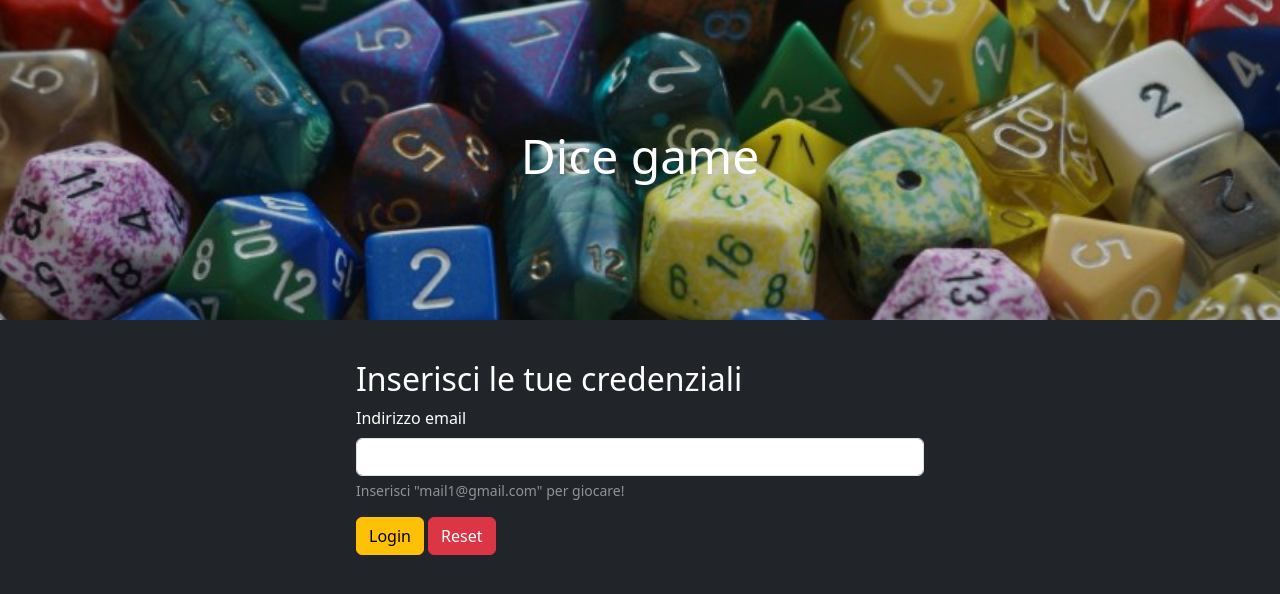
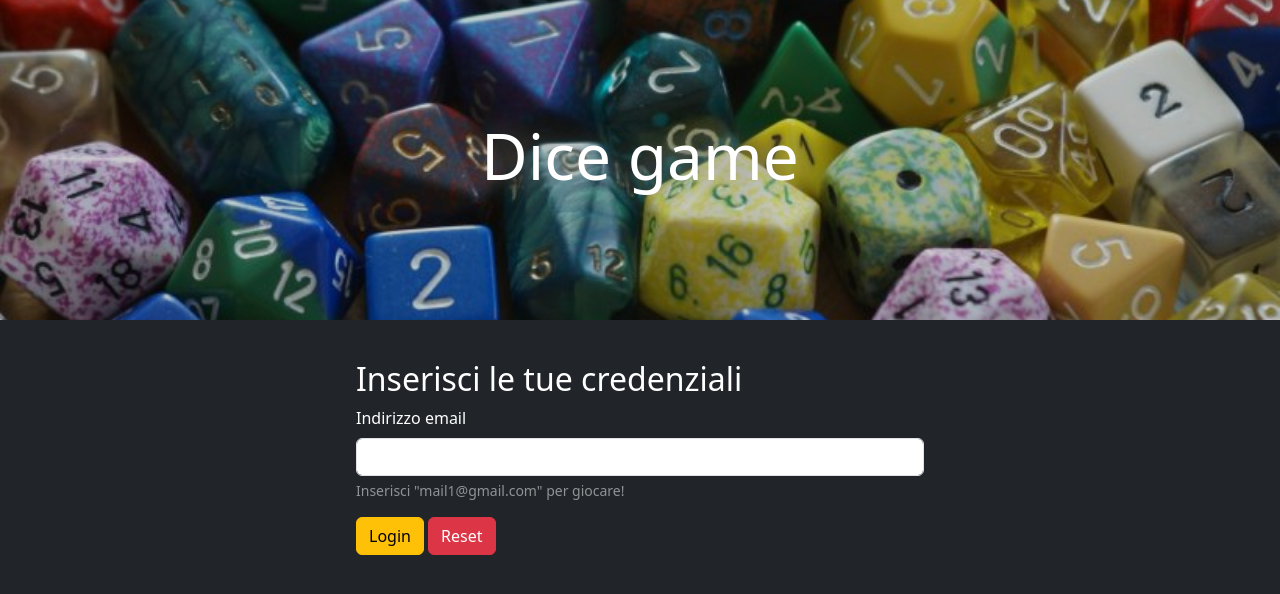
Before and after one commit to totarochristian/js-mail-dadi, a plain HTML site: page index.html in a window 1280 px wide. Drawn offline with nearby package versions, Linux system fonts and the light colour scheme.

Commit message:
Rise on the size of h1 and add it a text-shadow

```diff
--- a/css/style.css
+++ b/css/style.css
@@ -19,7 +19,8 @@
     left: 0;
 }
 .ct-fs-large{
-    font-size: 3rem;
+    font-size: 4rem;
+    text-shadow: 0 0 30px #888;
 }
 #mail,#dice{
     max-width: 600px;
```
